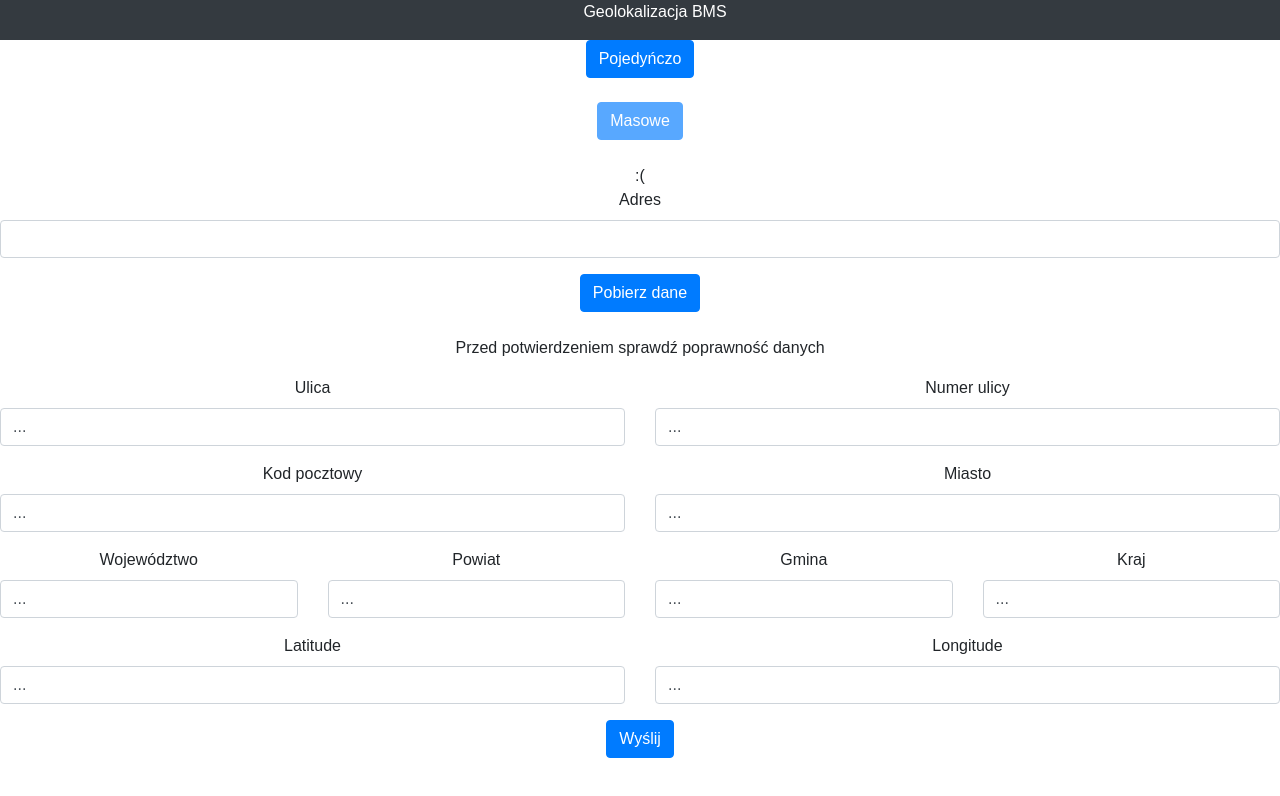
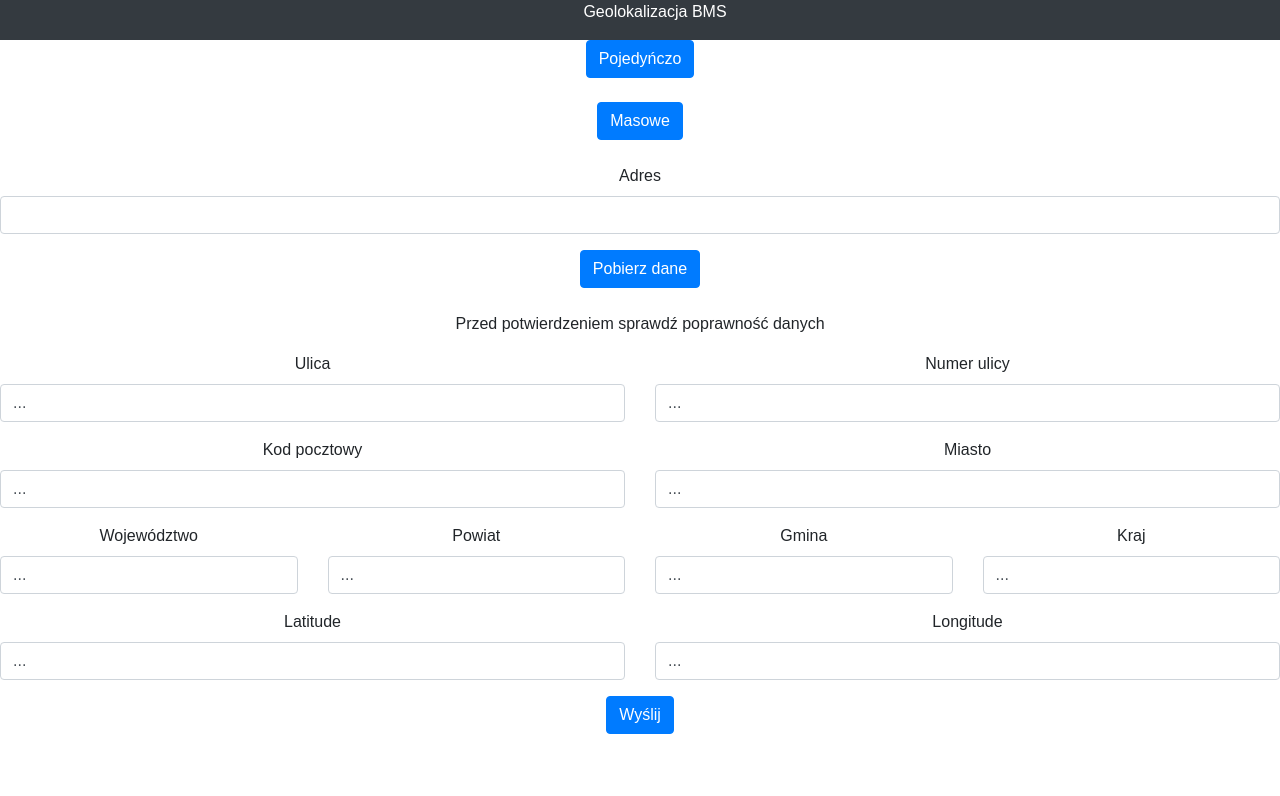
Before and after one commit to Crowstorm/Geolocal, a React (Create React App) app in the folder geolocal/: page / in a window 1280 px wide. Shown: the top 796 px of the page. Built offline with nearby package versions, Linux system fonts and the light colour scheme.

Commit message:
mass podpiete

```diff
--- a/geolocal/src/actions/formActions.js
+++ b/geolocal/src/actions/formActions.js
@@ -135,7 +135,7 @@ export function testUpdate(ulica, miasto, lat, lon) {
 
 export function test() {
     return function (dispatch) {
-        Api.get('/api/ulica/all').then((res) => {
+        Api.get('/api/geoloc/all').then((res) => {
             console.log('resp', res);
             dispatch({
                 type: FILL_ARRAYS,
--- a/geolocal/src/components/form.js
+++ b/geolocal/src/components/form.js
@@ -43,7 +43,8 @@ class Form extends React.Component {
         let lon = this.props.lon;
         let id = this.props.clientId;
 
-        this.props.updateDBcoords(id, lat, lon)
+        this.props.updateDBcoords(id, lat, lon);
+        alert('Koordynaty zostały ustawione w bazie');
     }
 
     getForm = () => {
--- a/geolocal/src/components/massButton.js
+++ b/geolocal/src/components/massButton.js
@@ -15,20 +15,20 @@ class MassButton extends React.Component {
     getResults = () =>{
         return(
             <div>
-                <p> Liczba SAKCESOW : {this.props.arrSucc.length} </p>
-                <p> Liczba do poprawy: {this.props.arrCheck.length} </p>
-                <p> Liczba FEJLI : {this.props.arrFail.length} </p>
+                <p> Poprawnie ustawione adresów : {this.props.arrSucc.length} </p>
+                <p> Adresy do skorygowania: {this.props.arrCheck.length} </p>
+                <p> Nie pobrano adresów : {this.props.arrFail.length} </p>
             </div>
         )
     }
     render() {
-        let renderResults = (this.props.arrSucc.length == 0) ? ':(' : this.getResults() ;
+        let renderResults = (this.props.arrSucc.length == 0) ? '' : this.getResults() ;
         return (
             <div>
                 <form onSubmit={this.handleSubmit}>
                     <div className="row">
                         <div className="col-lg-12">
-                            <button type="submit" className="btn btn-primary center" disabled>Masowe</button><br /><br />
+                            <button type="submit" className="btn btn-primary center">Masowe</button><br /><br />
                         </div>
                     </div>
                 </form>
```
